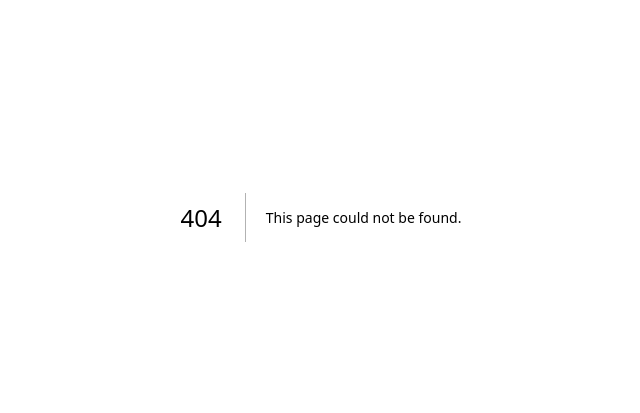
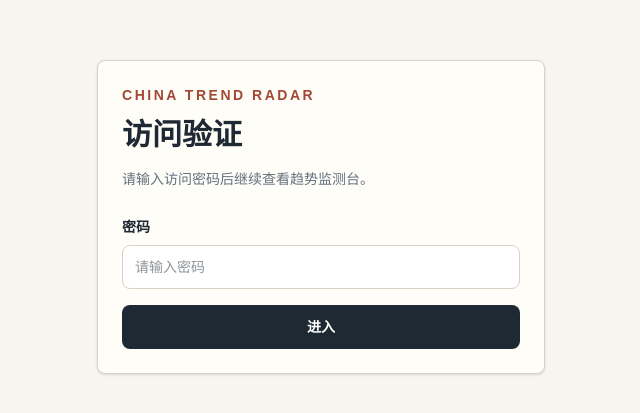
Before and after one commit to pinktoymonster-blip/china-trend-radar, a Next.js app: page /login in a window 1280 px wide. Before the commit this address had no page. Shown: the part 183-596 px from the top of the page, without its empty margins (319-959 px from the left). Built offline with nearby package versions, Linux system fonts and the light colour scheme.

Commit message:
Add simple password protection

```diff
--- /dev/null
+++ b/middleware.ts
@@ -0,0 +1,31 @@
+import { NextResponse, type NextRequest } from "next/server";
+
+const accessCookieName = "china_trend_radar_access";
+const accessToken = "enabled";
+
+export function middleware(request: NextRequest) {
+  const { pathname } = request.nextUrl;
+
+  if (
+    pathname === "/login" ||
+    pathname.startsWith("/_next") ||
+    pathname === "/favicon.ico" ||
+    pathname.includes(".")
+  ) {
+    return NextResponse.next();
+  }
+
+  const hasAccess = request.cookies.get(accessCookieName)?.value === accessToken;
+
+  if (hasAccess) {
+    return NextResponse.next();
+  }
+
+  const loginUrl = new URL("/login", request.url);
+  loginUrl.searchParams.set("next", pathname);
+  return NextResponse.redirect(loginUrl);
+}
+
+export const config = {
+  matcher: ["/((?!_next/static|_next/image|favicon.ico).*)"],
+};
--- /dev/null
+++ b/src/app/login/page.tsx
@@ -0,0 +1,79 @@
+import { cookies } from "next/headers";
+import { redirect } from "next/navigation";
+
+const accessCookieName = "china_trend_radar_access";
+const accessToken = "enabled";
+const password = "heyide";
+
+async function unlock(formData: FormData) {
+  "use server";
+
+  const submittedPassword = String(formData.get("password") ?? "");
+  const nextPath = String(formData.get("next") ?? "/");
+  const safeNextPath = nextPath.startsWith("/") && !nextPath.startsWith("//") ? nextPath : "/";
+
+  if (submittedPassword !== password) {
+    redirect(`/login?error=1&next=${encodeURIComponent(safeNextPath)}`);
+  }
+
+  const cookieStore = await cookies();
+  cookieStore.set(accessCookieName, accessToken, {
+    httpOnly: true,
+    maxAge: 60 * 60 * 24 * 30,
+    path: "/",
+    sameSite: "lax",
+    secure: process.env.NODE_ENV === "production",
+  });
+
+  redirect(safeNextPath);
+}
+
+export default async function LoginPage({
+  searchParams,
+}: {
+  searchParams: Promise<{ error?: string; next?: string }>;
+}) {
+  const params = await searchParams;
+  const nextPath = params.next?.startsWith("/") ? params.next : "/";
+
+  return (
+    <main className="flex min-h-screen items-center justify-center bg-[#f7f5f0] px-5 text-[#1f2933]">
+      <section className="w-full max-w-md rounded-lg border border-[#d9d1c3] bg-[#fffdf8] p-6 shadow-sm">
+        <p className="text-sm font-semibold uppercase tracking-[0.18em] text-[#a34832]">
+          China Trend Radar
+        </p>
+        <h1 className="mt-3 text-3xl font-semibold tracking-normal">访问验证</h1>
+        <p className="mt-3 text-sm leading-7 text-[#64707d]">
+          请输入访问密码后继续查看趋势监测台。
+        </p>
+
+        <form action={unlock} className="mt-6 grid gap-4">
+          <input type="hidden" name="next" value={nextPath} />
+          <label className="grid gap-2 text-sm font-semibold">
+            密码
+            <input
+              name="password"
+              type="password"
+              autoComplete="current-password"
+              className="h-11 rounded-lg border border-[#d9d1c3] bg-white px-3 text-sm font-normal outline-none transition focus:border-[#a34832]"
+              placeholder="请输入密码"
+            />
+          </label>
+
+          {params.error ? (
+            <div className="rounded-lg bg-[#fff1c2] px-3 py-2 text-sm font-semibold text-[#7a5b00]">
+              密码不正确，请再试一次。
+            </div>
+          ) : null}
+
+          <button
+            type="submit"
+            className="h-11 rounded-lg bg-[#1f2933] px-5 text-sm font-semibold text-white transition hover:bg-[#33404d]"
+          >
+            进入
+          </button>
+        </form>
+      </section>
+    </main>
+  );
+}
```
